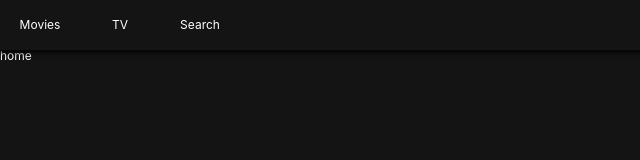
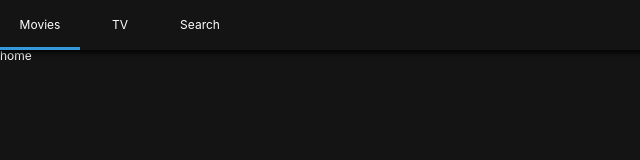
Before and after one commit to usonkrap/hackflix, a React (Create React App) app: page / in a window 1280 px wide. Shown: the top 160 px of the page, without its empty margins (0-640 px from the left). Built offline with nearby package versions, Linux system fonts and the light colour scheme.

Commit message:
Header Location with withRouter

```diff
--- a/src/Components/Header.js
+++ b/src/Components/Header.js
@@ -1,5 +1,5 @@
 import React from 'react';
-import { Link } from 'react-router-dom';
+import { Link, withRouter } from 'react-router-dom';
 import styled from 'styled-components';
 
 const Header = styled.header`
@@ -22,6 +22,8 @@
 	width: 80px;
 	height: 50px;
 	text-align: center;
+	border-bottom: 3px solid ${props => (props.current ? '#3498db' : 'transparent')};
+	transition: border-bottom 0.25s ease-in-out;
 `;
 
 const Slink = styled(Link)`
@@ -31,18 +33,18 @@
 	justify-content: center;
 `;
 
-export default () => (
+export default withRouter(({ location: { pathname } }) => (
 	<Header>
 		<List>
-			<Item>
+			<Item current={pathname === '/'}>
 				<Slink to="/">Movies</Slink>
 			</Item>
-			<Item>
+			<Item current={pathname === '/tv'}>
 				<Slink to="/tv">TV</Slink>
 			</Item>
-			<Item>
+			<Item current={pathname === '/search'}>
 				<Slink to="/search">Search</Slink>
 			</Item>
 		</List>
 	</Header>
-);
+));
```
